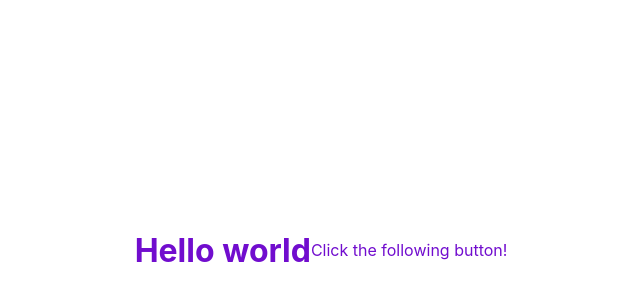
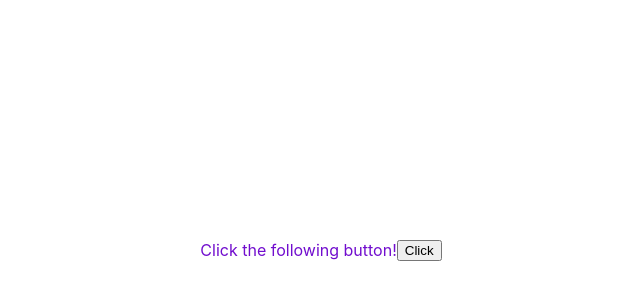
Before and after one commit to akeleb/JavaScript, a plain HTML site: page index.html in a window 1280 px wide. Shown: the part 158-458 px from the top of the page, without its empty margins (319-959 px from the left). Drawn offline with Linux system fonts and the light colour scheme.

Commit message:
commit test

```diff
--- a/index.html
+++ b/index.html
@@ -9,7 +9,7 @@
   <body>
     <h1 id="header"></h1>
     <p id="bio">Click the following button! </p>
-  <!--nput type = "button" onclick = "MyFunc()" value = "Click">-->
+  <input type = "button" onclick="MyFunc()" value = "Click">
 
     <script src="src/main.js"></script>
   </body>
--- a/src/main.js
+++ b/src/main.js
@@ -1,26 +1,25 @@
-/* eslint-disable no-console */
-const message = 'Hello world'; // Try edit me
-const title = 'Akele Belay Walelign';
-// Update header text
-document.querySelector('#header').innerHTML = message;
-document.getElementById('titl').innerHTML = title;
 
-console.log(message);
+// const message = 'Hello world'; // Try edit me
+// const title = 'Akele Belay Walelign';
+// // Update header text
+// document.querySelector('#header').innerHTML = message;
+// document.getElementById('title').innerHTML = title;
+
+// console.log(message);
 
 // variables
+// let a;
+// a = 1997;
+// a = "Akele";
+// console.log(typeof a);
 
-// let a;
-// a = 1997
-// a = "Akele"
-// console.log(typeof a)
-
-/* MyFunc = () => {
-    document.getElementById("bio").innerHTML = "my name is Akele Belay Walelgign"
-    console.log("my name is Akele Belay Walelgign")
-    let birthYear = 1997
-    console.log(birthYear)
-    var year=1998
-} */
+//  MyFunc = () => {
+//     document.getElementById("bio").innerHTML = "my name is Akele Belay Walelgign"
+//     console.log("my name is Akele Belay Walelgign")
+//     let birthYear = 1997
+//     console.log(birthYear)
+//     var year=1998
+// }
 // MyFunc()
 // console.log(year)
 
```
